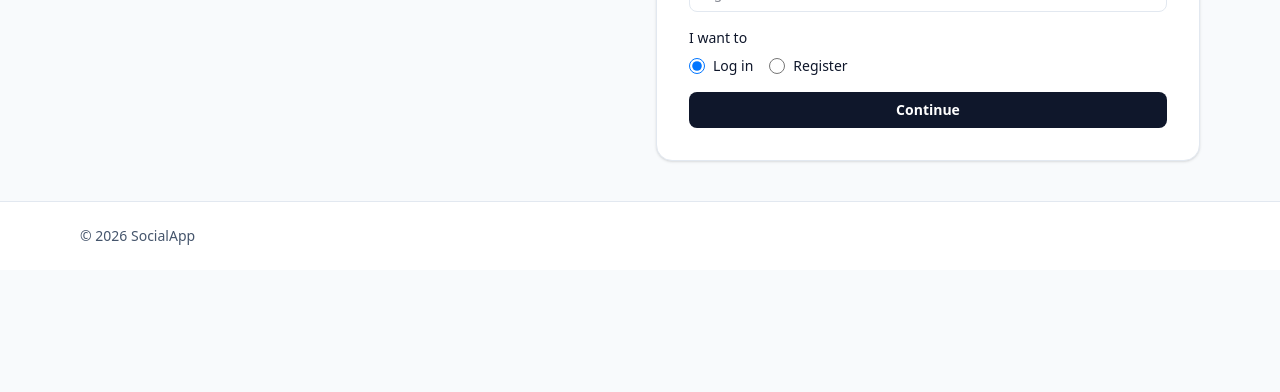
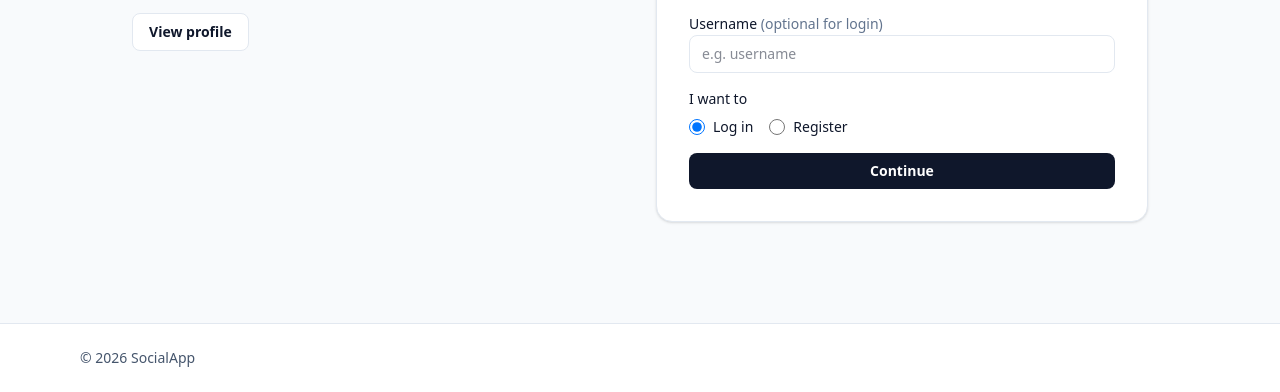
Before and after one commit to hallsi90/FED2-CSS-Frameworks-CA, a website: page index.html in a window 1280 px wide. Shown: the part 408-800 px from the top of the page. Drawn offline with nearby package versions, Linux system fonts and the light colour scheme; files that its build step writes are made by us from their sources.

Commit message:
chore: make auth footer sticky

```diff
--- a/index.html
+++ b/index.html
@@ -6,7 +6,7 @@
     <title>Social App | Sign In</title>
     <link rel="stylesheet" href="./css/style.css" />
   </head>
-  <body class="min-h-screen bg-slate-50 text-slate-900">
+  <body class="min-h-screen bg-slate-50 text-slate-900 flex flex-col">
     <!-- Header -->
 
     <header class="border-b border-slate-200 bg-white">
@@ -74,7 +74,7 @@
 
     <!-- Main content -->
     <main
-      class="mx-auto grid max-w-6xl gap-8 px-4 py-10 md:grid-cols-2 md:items-center"
+      class="mx-auto grid max-w-6xl flex-1 gap-8 px-4 py-10 md:grid-cols-2 md:items-center"
     >
       <!-- Left: intro -->
       <section class="space-y-4">
```
